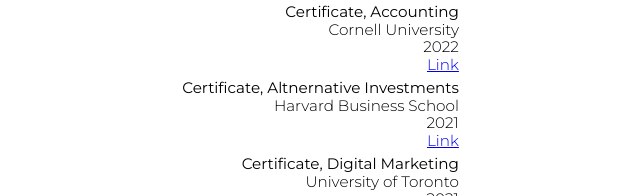
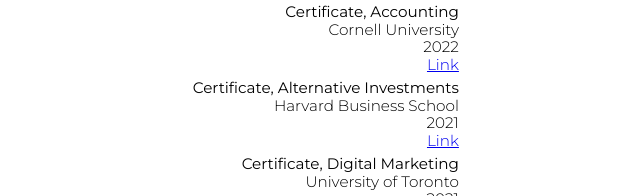
Before and after one commit to TedBelanoff/Resume, a plain HTML site: page index.html in a window 1280 px wide. Shown: the part 1824-2020 px from the top of the page, 361-1001 px from the left. Drawn offline with nearby package versions, Linux system fonts and the light colour scheme.

Commit message:
Add files via upload

```diff
--- a/index.html
+++ b/index.html
@@ -270,7 +270,7 @@
                                 </li>
                                 <li>
                                     <div>
-                                        <p class="sanserif">Certificate, Altnernative Investments</p>
+                                        <p class="sanserif">Certificate, Alternative Investments</p>
                                     </div>
                                     <div>
                                         <span>Harvard Business School</span>
```
